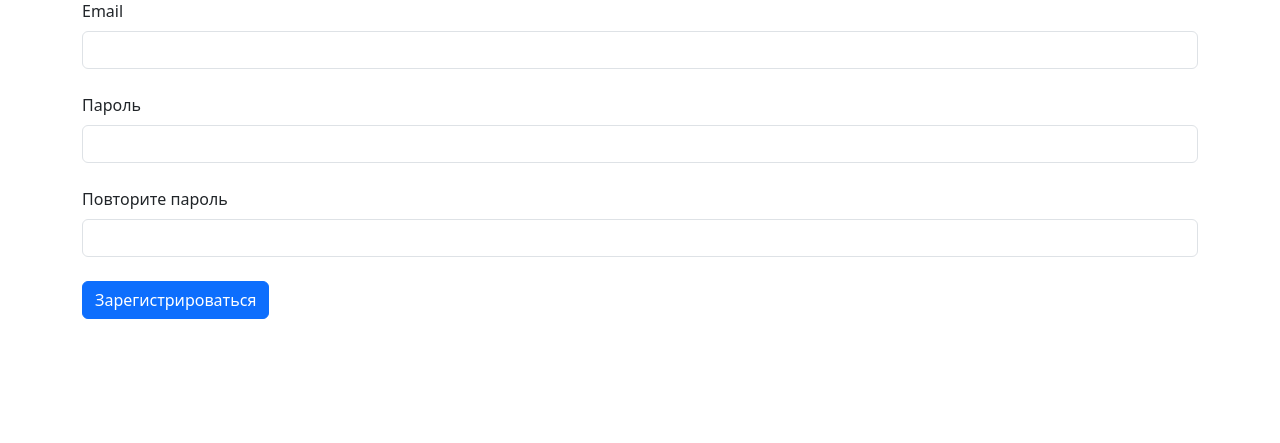
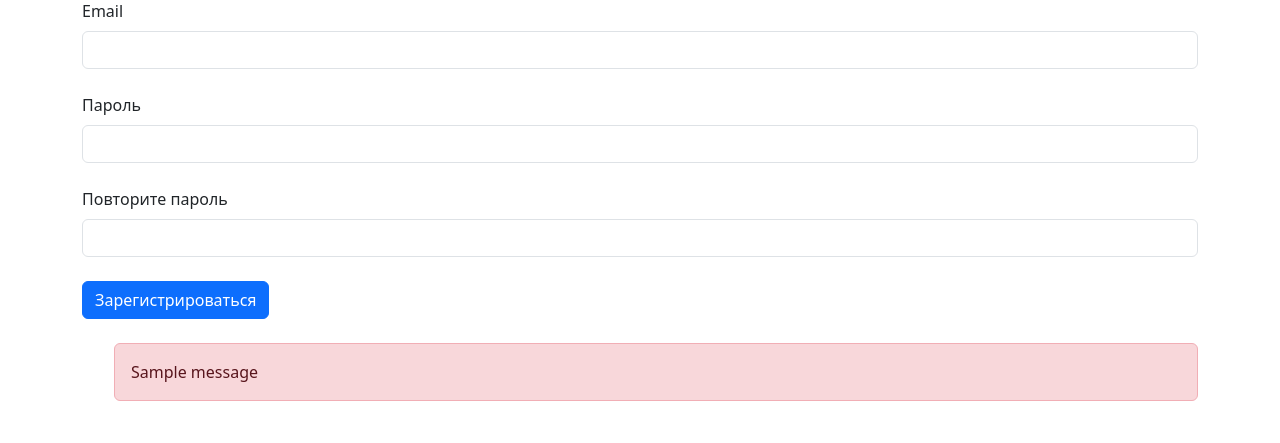
Before and after one commit to barabane/Mini-Blog, a Flask app: page /signup in a window 1280 px wide. Shown: the part 127-570 px from the top of the page. Run offline with Flask 3, Linux system fonts and the light colour scheme; tables that the repository leaves empty hold one stand-in row (values such as "Sample post"); one stand-in notice (Sample message) is shown.

Commit message:
Fix for production

```diff
--- a/db.py
+++ b/db.py
@@ -1,3 +1,5 @@
+from uuid import uuid4
+
 from loguru import logger
 from sqlalchemy import create_engine, select, delete, desc
 from sqlalchemy.orm import sessionmaker
@@ -38,6 +40,7 @@ class DB:
 
     def register_user(self, email: str, password: str):
         new_user = Users(
+            id=str(uuid4()),
             email=email,
             password=generate_password_hash(password=password, method='scrypt', salt_length=5)
         )
--- a/models/Users.py
+++ b/models/Users.py
@@ -1,10 +1,12 @@
+from sqlalchemy import String
 from sqlalchemy.orm import Mapped, mapped_column
-from .BaseModel import Base, str_pk
+
+from .BaseModel import Base
 
 
 class Users(Base):
     __tablename__ = "users"
 
-    id: Mapped[str_pk]
+    id: Mapped[str] = mapped_column(String(36), primary_key=True, nullable=False)
     email: Mapped[str] = mapped_column(nullable=False)
     password: Mapped[str] = mapped_column(nullable=False)
--- a/templates/signup.html
+++ b/templates/signup.html
@@ -35,6 +35,17 @@
       {% endfor %}
     </div>
     <button type="submit" class="btn btn-primary btn-block mb-4">Зарегистрироваться</button>
+    {% with messages = get_flashed_messages() %}
+    {% if messages %}
+    <ul class=flashes>
+      {% for message in messages %}
+      <div class="alert alert-danger" role="alert">
+        {{ message }}
+      </div>
+      {% endfor %}
+    </ul>
+    {% endif %}
+    {% endwith %}
   </form>
 </div>
 {% endblock %}
```
